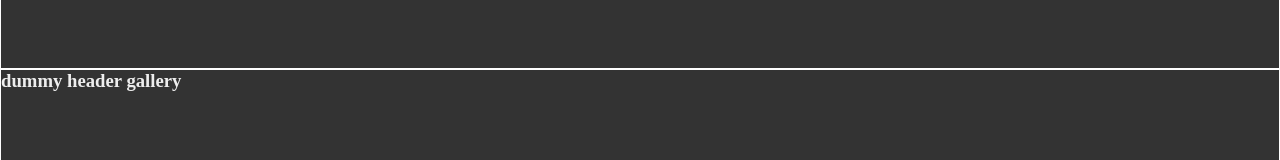
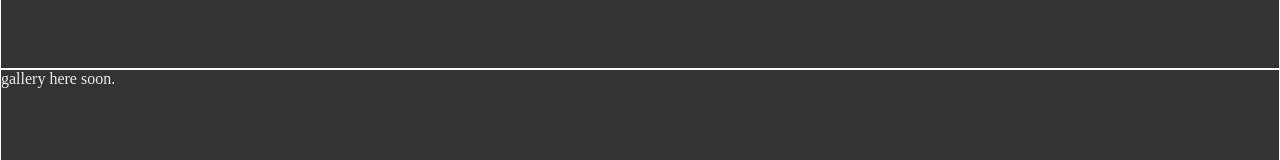
Before and after one commit to Schw4lbe/hp-kv, a Vue app: page / in a window 1280 px wide. Shown: the part 569-729 px from the top of the page. Built offline with nearby package versions, Linux system fonts and the light colour scheme.

Commit message:
outsourced gallery to own component. minor adjustments.

```diff
--- a/src/components/GallerySection.vue
+++ b/src/components/GallerySection.vue
@@ -1,17 +1,21 @@
 <template>
   <section class="section-gallery-container">
     <div class="section-gallery-background">
-      <h3 class="section-gallery-header">dummy header gallery</h3>
-
-      <!--
-    Create own component for images here.
-    --></div>
+      <!-- <h3 class="section-gallery-header">dummy header gallery</h3> -->
+      <ImgGallery />
+      <!-- Create own component for images here. -->
+    </div>
   </section>
 </template>
 
 <script>
+import ImgGallery from "@/components/ImgGallery";
+
 export default {
   name: "GallerySection",
+  components: {
+    ImgGallery,
+  },
 };
 </script>
 
--- /dev/null
+++ b/src/components/ImgGallery.vue
@@ -0,0 +1,11 @@
+<template>
+  <div class="gallery-container">gallery here soon.</div>
+</template>
+
+<script>
+export default {
+  name: "ImgGallery",
+};
+</script>
+
+<style scoped></style>
```
